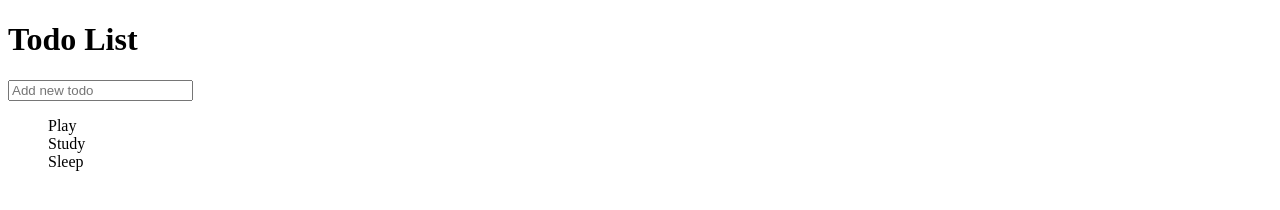
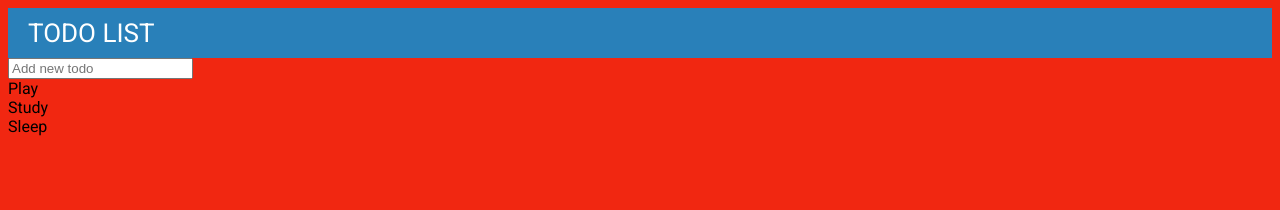
Before and after one commit to Dhruvasu/Todo-List, a plain HTML site: page index.html in a window 1280 px wide. Drawn offline with Linux system fonts and the light colour scheme.

Commit message:
change background and font family

```diff
--- a/css/todos.css
+++ b/assets/css/todos.css
@@ -13,3 +13,8 @@ ul {
 	padding: 0;
 	margin: 0;
 }
+
+body {
+	font-family: Roboto;
+	background: #f12711;
+}
--- a/index.html
+++ b/index.html
@@ -2,6 +2,8 @@
 <html>
 <head>
 	<title>Todo List</title>
+	<link rel="stylesheet" type="text/css" href="assets/css/todos.css">
+	<link href='https://fonts.googleapis.com/css?family=Roboto:400,700,500' rel='stylesheet' type='text/css'>
 </head>
 <body>
 	<div class="container">
```
